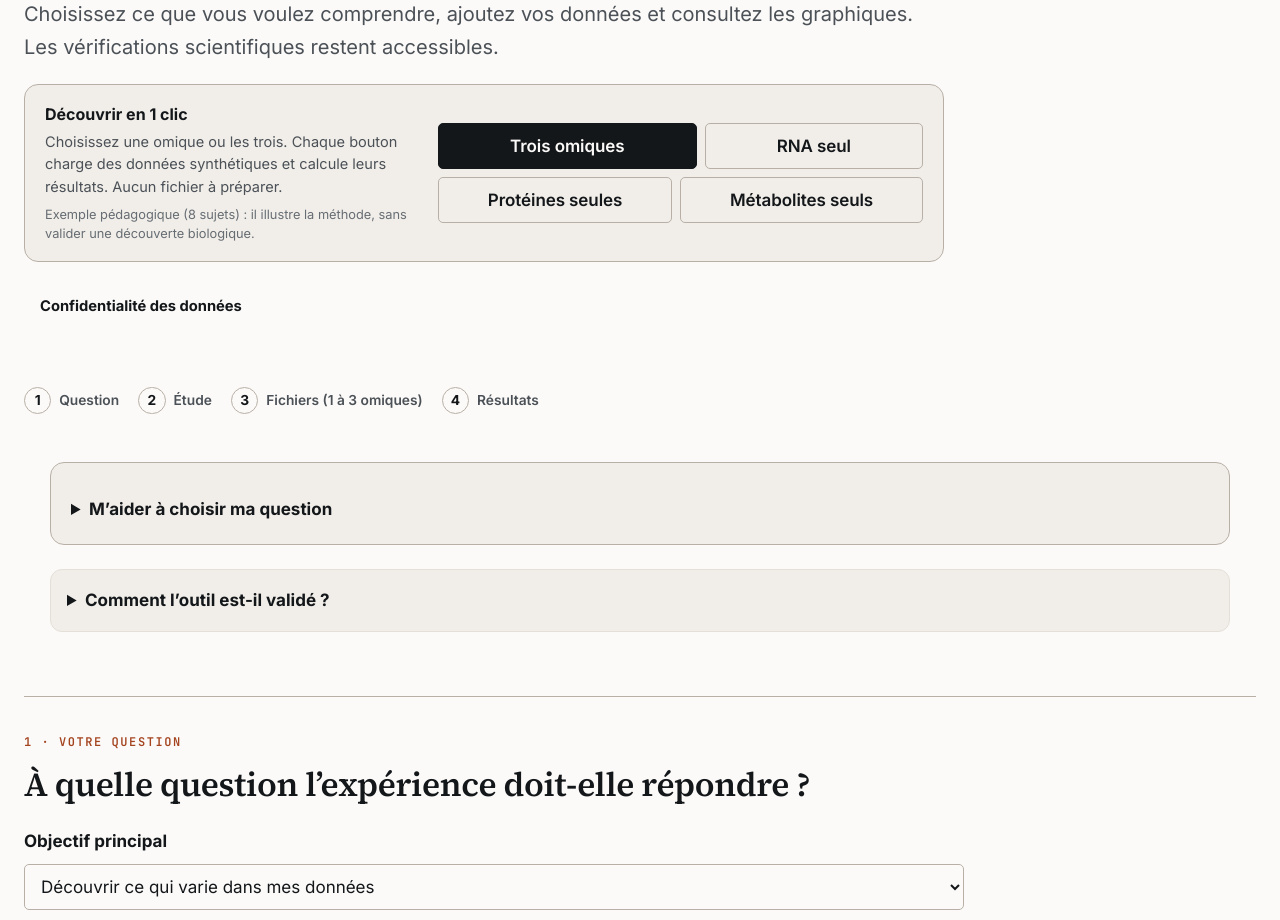
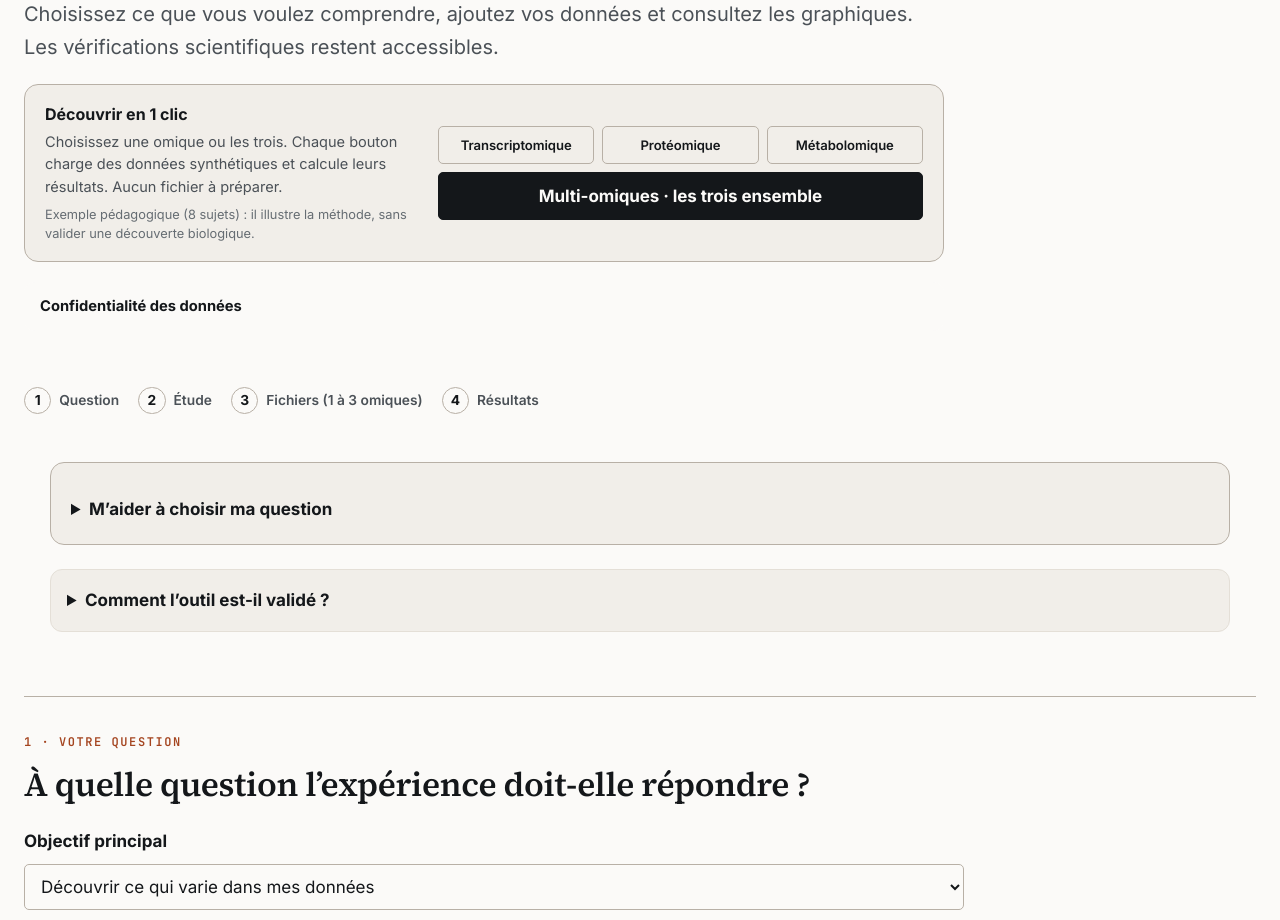
Before and after one commit to rberrah/rberrah.github.io, a SvelteKit app: page /multiomics/tool in a window 1280 px wide. Shown: the part 1120-2040 px from the top of the page. Built offline with nearby package versions, Linux system fonts and the light colour scheme.

Commit message:
ui(multiomics): three small single-omic demo buttons above one full-width multi-omic CTA

```diff
--- a/src/routes/multiomics/tool/+page.svelte
+++ b/src/routes/multiomics/tool/+page.svelte
@@ -1940,12 +1940,12 @@
       <small>{t('Exemple pédagogique (8 sujets) : il illustre la méthode, sans valider une découverte biologique.', 'Educational example (8 subjects): it illustrates the workflow, not a validated biological discovery.')}</small>
     </div>
     <div class="quick-demo-actions" aria-label={t('Choix de démonstration', 'Demonstration choices')}>
-      <button class="btn btn-primary" type="button" data-testid="multiomics-quick-demo" disabled={demoLoading} onclick={() => loadDemoAndShowResults()}>
-        {t('Trois omiques', 'Three omics')}
+      <button class="btn btn-outline quick-demo-single" type="button" data-testid="multiomics-quick-demo-rna" disabled={demoLoading} onclick={() => loadDemoAndShowResults('transcriptomics')}>{t('Transcriptomique', 'Transcriptomics')}</button>
+      <button class="btn btn-outline quick-demo-single" type="button" data-testid="multiomics-quick-demo-protein" disabled={demoLoading} onclick={() => loadDemoAndShowResults('proteomics')}>{t('Protéomique', 'Proteomics')}</button>
+      <button class="btn btn-outline quick-demo-single" type="button" data-testid="multiomics-quick-demo-metabolite" disabled={demoLoading} onclick={() => loadDemoAndShowResults('metabolomics')}>{t('Métabolomique', 'Metabolomics')}</button>
+      <button class="btn btn-primary quick-demo-multi" type="button" data-testid="multiomics-quick-demo" disabled={demoLoading} onclick={() => loadDemoAndShowResults()}>
+        {t('Multi-omiques · les trois ensemble', 'Multi-omics · all three together')}
       </button>
-      <button class="btn btn-outline" type="button" data-testid="multiomics-quick-demo-rna" disabled={demoLoading} onclick={() => loadDemoAndShowResults('transcriptomics')}>{t('RNA seul', 'RNA only')}</button>
-      <button class="btn btn-outline" type="button" data-testid="multiomics-quick-demo-protein" disabled={demoLoading} onclick={() => loadDemoAndShowResults('proteomics')}>{t('Protéines seules', 'Proteins only')}</button>
-      <button class="btn btn-outline" type="button" data-testid="multiomics-quick-demo-metabolite" disabled={demoLoading} onclick={() => loadDemoAndShowResults('metabolomics')}>{t('Métabolites seuls', 'Metabolites only')}</button>
     </div>
     {#if demoLoading}<p role="status">{t('Analyse de la démonstration en cours…', 'Analyzing the demo…')}</p>{/if}
     {#if demoError}<p role="alert" data-testid="multiomics-demo-error" class="error">{demoError}</p>{/if}
@@ -4159,8 +4159,10 @@ Rscript multiomics-engine/run_backend.R</code></pre>
   .quick-start strong { color:var(--text-primary); font-size:1rem; line-height:1.4; }
   .quick-start span { font-size:.91rem; line-height:1.55; color:var(--text-secondary); }
   .quick-start small { font-size:.8rem; line-height:1.5; color:var(--text-muted); }
-  .quick-demo-actions { display:flex; justify-content:flex-end; flex-wrap:wrap; gap:8px; max-width:485px; }
-  .quick-demo-actions .btn { flex:1 1 auto; min-width:120px; text-align:center; }
+  .quick-demo-actions { display:grid; grid-template-columns:repeat(3,minmax(0,1fr)); gap:8px; width:min(100%,485px); }
+  .quick-demo-actions .btn { min-width:0; text-align:center; white-space:normal; overflow-wrap:anywhere; }
+  .quick-demo-actions .quick-demo-single { font-size:.82rem; padding:10px 6px; }
+  .quick-demo-actions .quick-demo-multi { grid-column:1 / -1; width:100%; min-height:48px; font-weight:700; }
   .optional-workflows { margin-top:16px; border:1px solid var(--border-strong); border-radius:12px; padding:12px 16px; }
   .optional-workflows > summary { cursor:pointer; font-weight:700; }
   .optional-workflows > .contract { margin-top:16px; }
@@ -4168,6 +4170,6 @@ Rscript multiomics-engine/run_backend.R</code></pre>
   .ms-import-message { padding:10px 13px; border:1px solid var(--border-strong); border-radius:9px; color:var(--text-primary); background:var(--bg-secondary); font-size:.88rem; line-height:1.55; }
   @media (max-width:640px) {
     .quick-start { align-items:stretch; }
-    .quick-demo-actions { justify-content:stretch; max-width:none; width:100%; }
+    .quick-demo-actions { width:100%; }
   }
 </style>
```
